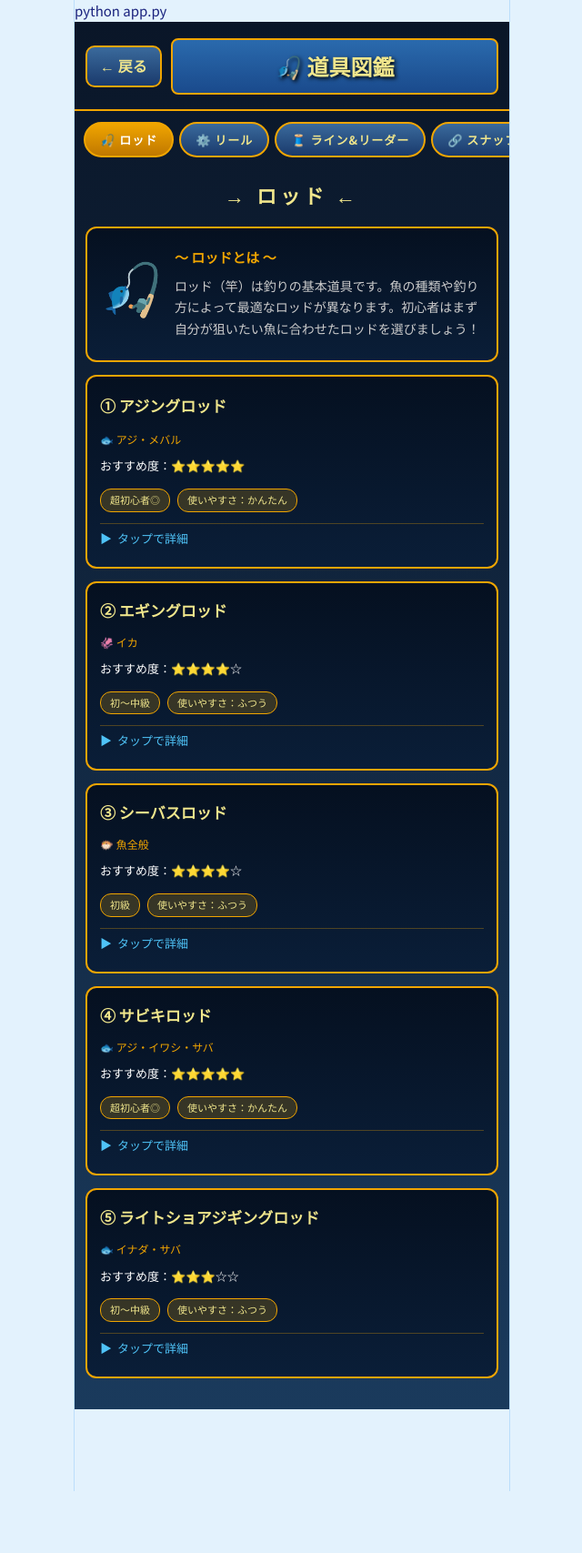
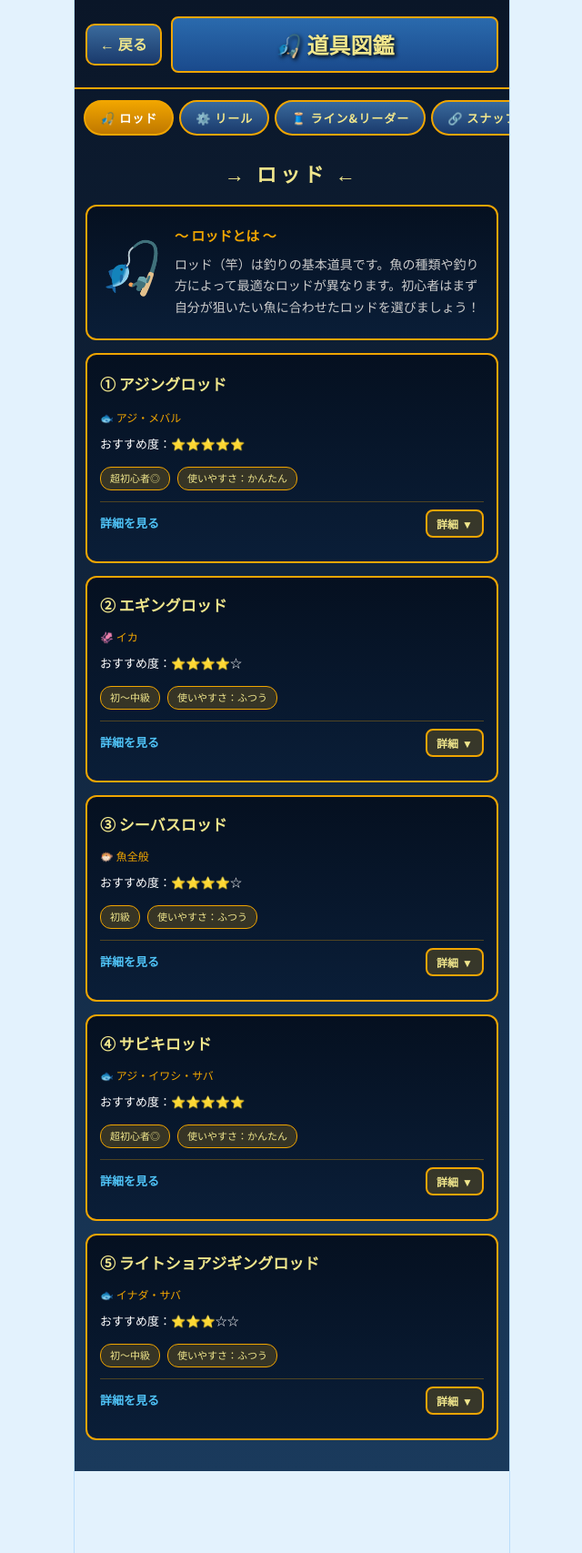
Before and after one commit to ren1225A/tsuri-tama-go, a Flask app: page /learn/tools in a window 1280 px wide. Shown: the whole page at 91% size, without its empty margins (319-959 px from the left). Before the commit the page ends 1639 px from the top, so only its background shows below. Run offline with Flask 3, Linux system fonts and the light colour scheme; some web fonts are replaced.

Commit message:
戻るボタン修正

```diff
--- a/templates/Rules.html
+++ b/templates/Rules.html
@@ -1,7 +1,3 @@
-
-Rules · HTML
-コピー
-
 {% extends "base.html" %}
 {% block bottom_nav %}<script>
 const _ruleOpen = {};
@@ -27,7 +23,7 @@ function toggleRule(id) {
 
     <!-- ヘッダー -->
     <div style="display:flex; align-items:center; gap:10px; padding:16px 12px; border-bottom:2px solid #f0a500;">
-        <a href="/" style="text-decoration:none;">
+        <a href="/?skip_splash=1" style="text-decoration:none;">
             <div style="background:linear-gradient(180deg,#3a6a9c,#1a3a6c); border:2px solid #f0a500; border-radius:10px; padding:8px 14px; color:#f0e68c; font-size:16px; font-weight:bold;">
                 ← 戻る
             </div>
--- a/templates/conditions.html
+++ b/templates/conditions.html
@@ -1,4 +1,3 @@
-
 {% extends "base.html" %}
 
 {% block bottom_nav %}{% endblock %}
@@ -9,7 +8,7 @@
 
     <!-- ヘッダー -->
     <div style="display:flex; align-items:center; gap:10px; padding:16px 12px; border-bottom:2px solid #f0a500;">
-        <a href="/" style="text-decoration:none;">
+        <a href="/?skip_splash=1" style="text-decoration:none;">
             <div style="background:linear-gradient(180deg,#3a6a9c,#1a3a6c); border:2px solid #f0a500; border-radius:10px; padding:8px 14px; color:#f0e68c; font-size:16px; font-weight:bold;">
                 ← 戻る
             </div>
--- a/templates/spots.html
+++ b/templates/spots.html
@@ -1,3 +1,4 @@
+
 {% extends "base.html" %}
 {% block bottom_nav %}{% endblock %}
 
@@ -7,7 +8,7 @@
 
     <!-- ヘッダー -->
     <div style="display:flex; align-items:center; gap:10px; padding:16px 12px; border-bottom:2px solid #f0a500;">
-        <a href="/" style="text-decoration:none;">
+        <a href="/?skip_splash=1" style="text-decoration:none;">
             <div style="background:linear-gradient(180deg,#3a6a9c,#1a3a6c); border:2px solid #f0a500; border-radius:10px; padding:8px 14px; color:#f0e68c; font-size:16px; font-weight:bold;">
                 ← 戻る
             </div>
--- a/templates/tools.html
+++ b/templates/tools.html
@@ -1,11 +1,11 @@
-python app.py{% extends "base.html" %}
+{% extends "base.html" %}
 {% block bottom_nav %}{% endblock %}
 
 {% block content %}
 
 <div style="background: linear-gradient(180deg, #0a1628, #1a3a5c); min-height:100vh; padding-bottom:20px;">
     <div style="display:flex; align-items:center; gap:10px; padding:16px 12px; border-bottom:2px solid #f0a500;">
-        <a href="/" style="text-decoration:none;">
+        <a href="/?skip_splash=1" style="text-decoration:none;">
             <div style="background:linear-gradient(180deg,#3a6a9c,#1a3a6c); border:2px solid #f0a500; border-radius:10px; padding:8px 14px; color:#f0e68c; font-size:16px; font-weight:bold;">
                 ← 戻る
             </div>
@@ -78,10 +78,13 @@ python app.py{% extends "base.html" %}
         </div>
 
         <!-- タップで詳細 -->
-        <div onclick="toggleDetail('rod1')" style="display:flex; align-items:center; gap:6px; color:#4fc3f7; font-size:13px; cursor:pointer; padding:6px 0; border-top:1px solid rgba(240,165,0,0.3);">
-            <span id="rod1-arrow">▶</span> タップで詳細
+        <div onclick="toggleDetail('rod1')" style="display:flex; align-items:center; justify-content:space-between; padding:8px 0; border-top:1px solid rgba(240,165,0,0.3); cursor:pointer; user-select:none; -webkit-tap-highlight-color:transparent;">
+            <span style="color:#4fc3f7; font-size:13px; font-weight:bold;">詳細を見る</span>
+            <div id="rod1-btn" style="background:rgba(240,165,0,0.2); border:2px solid #f0a500; border-radius:8px; padding:4px 10px; color:#f0e68c; font-size:12px; font-weight:bold; display:flex; align-items:center; gap:4px;">
+                詳細 <span id="rod1-arrow" style="display:inline-block; transition:transform 0.3s;">▼</span>
+            </div>
         </div>
-        <div id="rod1" style="display:none; margin-top:10px;">
+        <div id="rod1" style="max-height:0; overflow:hidden; transition:max-height 0.4s ease;">
             <table style="width:100%; border-collapse:collapse; font-size:clamp(11px,3vw,13px);">
                 <tr style="border-bottom:1px solid rgba(240,165,0,0.3);">
                     <td style="color:#f0a500; padding:6px 8px 6px 0; white-space:nowrap; font-weight:bold; width:80px;">レベル</td>
@@ -120,10 +123,13 @@ python app.py{% extends "base.html" %}
             <span style="background:rgba(240,165,0,0.2); border:1px solid #f0a500; border-radius:12px; padding:3px 10px; font-size:11px; color:#f0e68c;">初〜中級</span>
             <span style="background:rgba(240,165,0,0.2); border:1px solid #f0a500; border-radius:12px; padding:3px 10px; font-size:11px; color:#f0e68c;">使いやすさ：ふつう</span>
         </div>
-        <div onclick="toggleDetail('rod2')" style="display:flex; align-items:center; gap:6px; color:#4fc3f7; font-size:13px; cursor:pointer; padding:6px 0; border-top:1px solid rgba(240,165,0,0.3);">
-            <span id="rod2-arrow">▶</span> タップで詳細
+        <div onclick="toggleDetail('rod2')" style="display:flex; align-items:center; justify-content:space-between; padding:8px 0; border-top:1px solid rgba(240,165,0,0.3); cursor:pointer; user-select:none; -webkit-tap-highlight-color:transparent;">
+            <span style="color:#4fc3f7; font-size:13px; font-weight:bold;">詳細を見る</span>
+            <div id="rod2-btn" style="background:rgba(240,165,0,0.2); border:2px solid #f0a500; border-radius:8px; padding:4px 10px; color:#f0e68c; font-size:12px; font-weight:bold; display:flex; align-items:center; gap:4px;">
+                詳細 <span id="rod2-arrow" style="display:inline-block; transition:transform 0.3s;">▼</span>
+            </div>
         </div>
-        <div id="rod2" style="display:none; margin-top:10px;">
+        <div id="rod2" style="max-height:0; overflow:hidden; transition:max-height 0.4s ease;">
             <table style="width:100%; border-collapse:collapse; font-size:clamp(11px,3vw,13px);">
                 <tr style="border-bottom:1px solid rgba(240,165,0,0.3);">
                     <td style="color:#f0a500; padding:6px 8px 6px 0; white-space:nowrap; font-weight:bold; width:80px;">レベル</td>
@@ -162,10 +168,13 @@ python app.py{% extends "base.html" %}
             <span style="background:rgba(240,165,0,0.2); border:1px solid #f0a500; border-radius:12px; padding:3px 10px; font-size:11px; color:#f0e68c;">初級</span>
             <span style="background:rgba(240,165,0,0.2); border:1px solid #f0a500; border-radius:12px; padding:3px 10px; font-size:11px; color:#f0e68c;">使いやすさ：ふつう</span>
         </div>
-        <div onclick="toggleDetail('rod3')" style="display:flex; align-items:center; gap:6px; color:#4fc3f7; font-size:13px; cursor:pointer; padding:6px 0; border-top:1px solid rgba(240,165,0,0.3);">
-            <span id="rod3-arrow">▶</span> タップで詳細
+        <div onclick="toggleDetail('rod3')" style="display:flex; align-items:center; justify-content:space-between; padding:8px 0; border-top:1px solid rgba(240,165,0,0.3); cursor:pointer; user-select:none; -webkit-tap-highlight-color:transparent;">
+            <span style="color:#4fc3f7; font-size:13px; font-weight:bold;">詳細を見る</span>
+            <div id="rod3-btn" style="background:rgba(240,165,0,0.2); border:2px solid #f0a500; border-radius:8px; padding:4px 10px; color:#f0e68c; font-size:12px; font-weight:bold; display:flex; align-items:center; gap:4px;">
+                詳細 <span id="rod3-arrow" style="display:inline-block; transition:transform 0.3s;">▼</span>
+            </div>
         </div>
-        <div id="rod3" style="display:none; margin-top:10px;">
+        <div id="rod3" style="max-height:0; overflow:hidden; transition:max-height 0.4s ease;">
             <table style="width:100%; border-collapse:collapse; font-size:clamp(11px,3vw,13px);">
                 <tr style="border-bottom:1px solid rgba(240,165,0,0.3);">
                     <td style="color:#f0a500; padding:6px 8px 6px 0; white-space:nowrap; font-weight:bold; width:80px;">レベル</td>
@@ -204,10 +213,13 @@ python app.py{% extends "base.html" %}
             <span style="background:rgba(240,165,0,0.2); border:1px solid #f0a500; border-radius:12px; padding:3px 10px; font-size:11px; color:#f0e68c;">超初心者◎</span>
             <span style="background:rgba(240,165,0,0.2); border:1px solid #f0a500; border-radius:12px; padding:3px 10px; font-size:11px; color:#f0e68c;">使いやすさ：かんたん</span>
         </div>
-        <div onclick="toggleDetail('rod4')" style="display:flex; align-items:center; gap:6px; color:#4fc3f7; font-size:13px; cursor:pointer; padding:6px 0; border-top:1px solid rgba(240,165,0,0.3);">
-            <span id="rod4-arrow">▶</span> タップで詳細
+        <div onclick="toggleDetail('rod4')" style="display:flex; align-items:center; justify-content:space-between; padding:8px 0; border-top:1px solid rgba(240,165,0,0.3); cursor:pointer; user-select:none; -webkit-tap-highlight-color:transparent;">
+            <span style="color:#4fc3f7; font-size:13px; font-weight:bold;">詳細を見る</span>
+            <div id="rod4-btn" style="background:rgba(240,165,0,0.2); border:2px solid #f0a500; border-radius:8px; padding:4px 10px; color:#f0e68c; font-size:12px; font-weight:bold; display:flex; align-items:center; gap:4px;">
+                詳細 <span id="rod4-arrow" style="display:inline-block; transition:transform 0.3s;">▼</span>
+            </div>
         </div>
-        <div id="rod4" style="display:none; margin-top:10px;">
+        <div id="rod4" style="max-height:0; overflow:hidden; transition:max-height 0.4s ease;">
             <table style="width:100%; border-collapse:collapse; font-size:clamp(11px,3vw,13px);">
                 <tr style="border-bottom:1px solid rgba(240,165,0,0.3);">
                     <td style="color:#f0a500; padding:6px 8px 6px 0; white-space:nowrap; font-weight:bold; width:80px;">レベル</td>
@@ -246,10 +258,13 @@ python app.py{% extends "base.html" %}
             <span style="background:rgba(240,165,0,0.2); border:1px solid #f0a500; border-radius:12px; padding:3px 10px; font-size:11px; color:#f0e68c;">初〜中級</span>
             <span style="background:rgba(240,165,0,0.2); border:1px solid #f0a500; border-radius:12px; padding:3px 10px; font-size:11px; color:#f0e68c;">使いやすさ：ふつう</span>
         </div>
-        <div onclick="toggleDetail('rod5')" style="display:flex; align-items:center; gap:6px; color:#4fc3f7; font-size:13px; cursor:pointer; padding:6px 0; border-top:1px solid rgba(240,165,0,0.3);">
-            <span id="rod5-arrow">▶</span> タップで詳細
+        <div onclick="toggleDetail('rod5')" style="display:flex; align-items:center; justify-content:space-between; padding:8px 0; border-top:1px solid rgba(240,165,0,0.3); cursor:pointer; user-select:none; -webkit-tap-highlight-color:transparent;">
+            <span style="color:#4fc3f7; font-size:13px; font-weight:bold;">詳細を見る</span>
+            <div id="rod5-btn" style="background:rgba(240,165,0,0.2); border:2px solid #f0a500; border-radius:8px; padding:4px 10px; color:#f0e68c; font-size:12px; font-weight:bold; display:flex; align-items:center; gap:4px;">
+                詳細 <span id="rod5-arrow" style="display:inline-block; transition:transform 0.3s;">▼</span>
+            </div>
         </div>
-        <div id="rod5" style="display:none; margin-top:10px;">
+        <div id="rod5" style="max-height:0; overflow:hidden; transition:max-height 0.4s ease;">
             <table style="width:100%; border-collapse:collapse; font-size:clamp(11px,3vw,13px);">
                 <tr style="border-bottom:1px solid rgba(240,165,0,0.3);">
                     <td style="color:#f0a500; padding:6px 8px 6px 0; white-space:nowrap; font-weight:bold; width:80px;">レベル</td>
@@ -280,7 +295,6 @@ python app.py{% extends "base.html" %}
     </div>
 
 </div>
-
     <!-- 他タブ（準備中） -->
     <!-- リールコンテンツ -->
     <div id="content-reel" style="display:none; padding:0 12px;">
```
Also changed, not shown: templates/index.html (+4 -4 lines).
